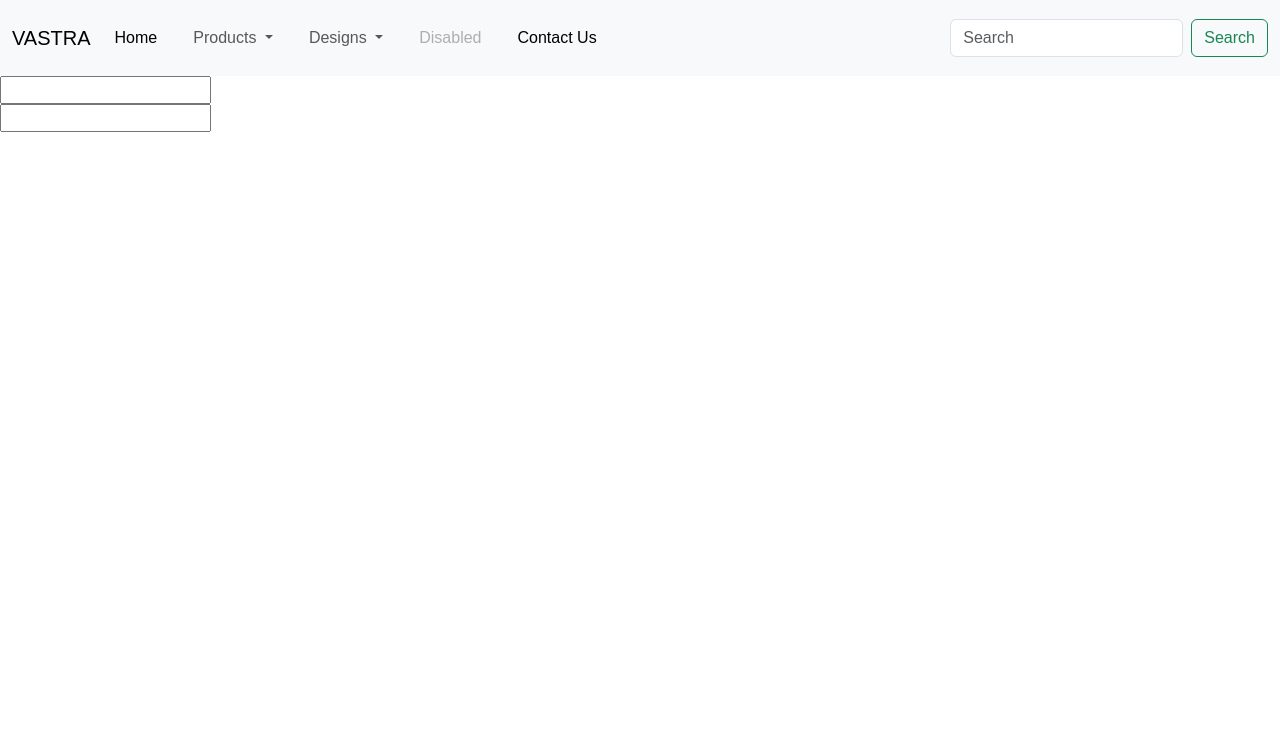
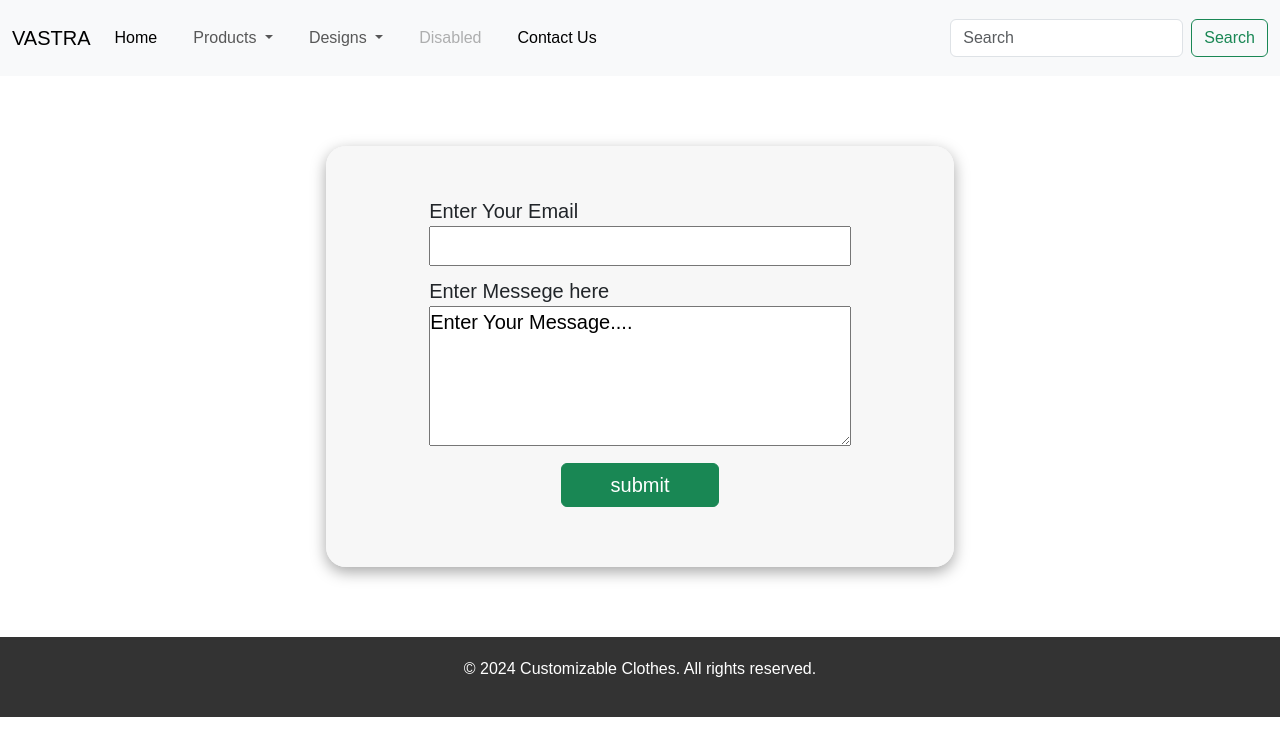
Before and after one commit to 1510darshan/Vastra-clothings, a plain HTML site: page contact.html in a window 1280 px wide. Drawn offline with nearby package versions, Linux system fonts and the light colour scheme.

Commit message:
contact us

```diff
--- a/contact.html
+++ b/contact.html
@@ -58,13 +58,41 @@
           </nav>
   </header>
 
+  <!-- contact us -->
+  <center>
 
       <div class="contactus">
+
+        <div class="box">
+          <div>
+
             <div class="email">
-            <input type="email" name="email" id="email">
+              <label for="email">Enter Your Email</label>
+              <input type="email" name="email"  id="email">
             </div>
 
             <div class="para">
-            <input type="text" name="" id="text">
+              <label for="text">Enter Messege here</label>
+              <textarea  type="text" name="text" id="text">Enter Your Message....</textarea>
             </div>
           </div>
+          <div>
+            <button type="button" class="btn btn-success" id="submit">submit</button>
+
+          </div>
+
+        </div>
+      </div>
+  </center>
+
+
+
+
+  <!-- footer -->
+  <footer>
+      <div class="container">
+          <p>&copy; 2024 Customizable Clothes. All rights reserved.</p>
+      </div>
+  </footer>
+  <script src="https://cdn.jsdelivr.net/npm/bootstrap@5.3.3/dist/js/bootstrap.bundle.min.js" integrity="sha384-YvpcrYf0tY3lHB60NNkmXc5s9fDVZLESaAA55NDzOxhy9GkcIdslK1eN7N6jIeHz" crossorigin="anonymous"></script>
+</body>
--- a/styles.css
+++ b/styles.css
@@ -21,8 +21,10 @@ body {
     display: inline;
 
     width: 80%;
+    height: 60%;
     padding: 20px 20px 0 20px;
 }
+
 
 header {
     background-color: #f8f9fa;
@@ -92,9 +94,7 @@ nav ul li a {
 
 }
 
-#cus_hording {
 
-}
 
 .brand-list {
     display: flex;
@@ -134,3 +134,51 @@ footer {
     max-width: 60%;
     background: #fff;
 }
+
+.contactus {
+    margin: 70px;
+
+    background-color: #fff ;
+    width: 70%;
+    height: auto;
+
+
+
+}
+
+#email {
+    width: 80%;
+    height: 40px;
+    font-size: 20px;
+    margin-bottom: 10px;
+
+
+
+}
+
+#text {
+    width: 80%;
+    height: 140px;
+    font-size: 20px;
+    font-family: sans-serif;
+
+}
+#submit {
+    margin: 10px;
+    width: 30%;
+    font-size: 20px;
+}
+
+label {
+    float: left;
+    padding-left: 10%;
+    font-size: 20px;
+}
+.box {
+    max-width: 70%;
+    box-shadow: rgba(0, 0, 0, 0.35) 0px 5px 15px;
+    margin: 30px;
+    padding: 50px;
+    border-radius: 20px;
+    background-color: #f5f5f5c0;
+}
```
Also changed, not shown: index.html (+8 -2 lines). Lines whose indentation alone changed are shown as unchanged.
